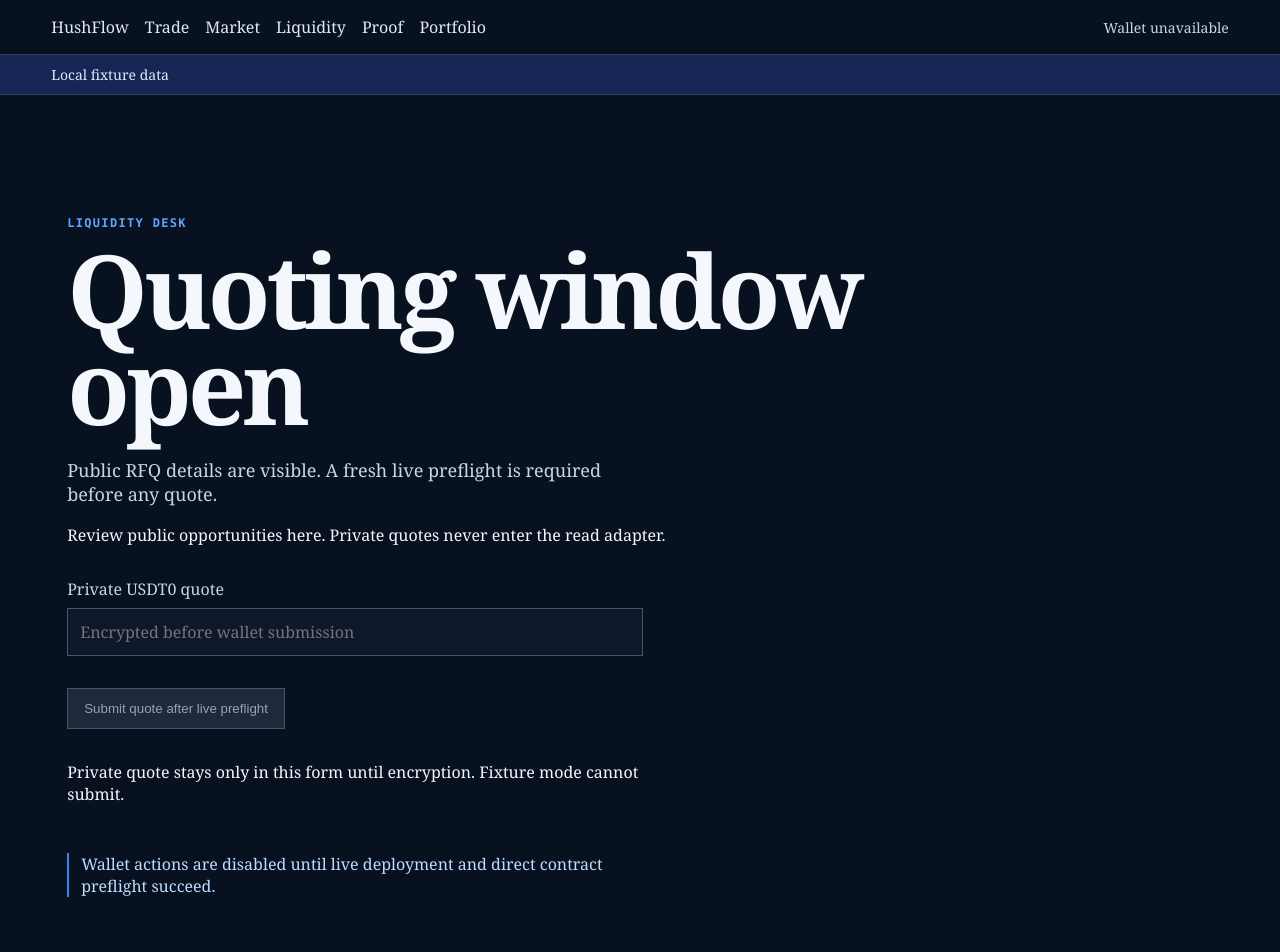
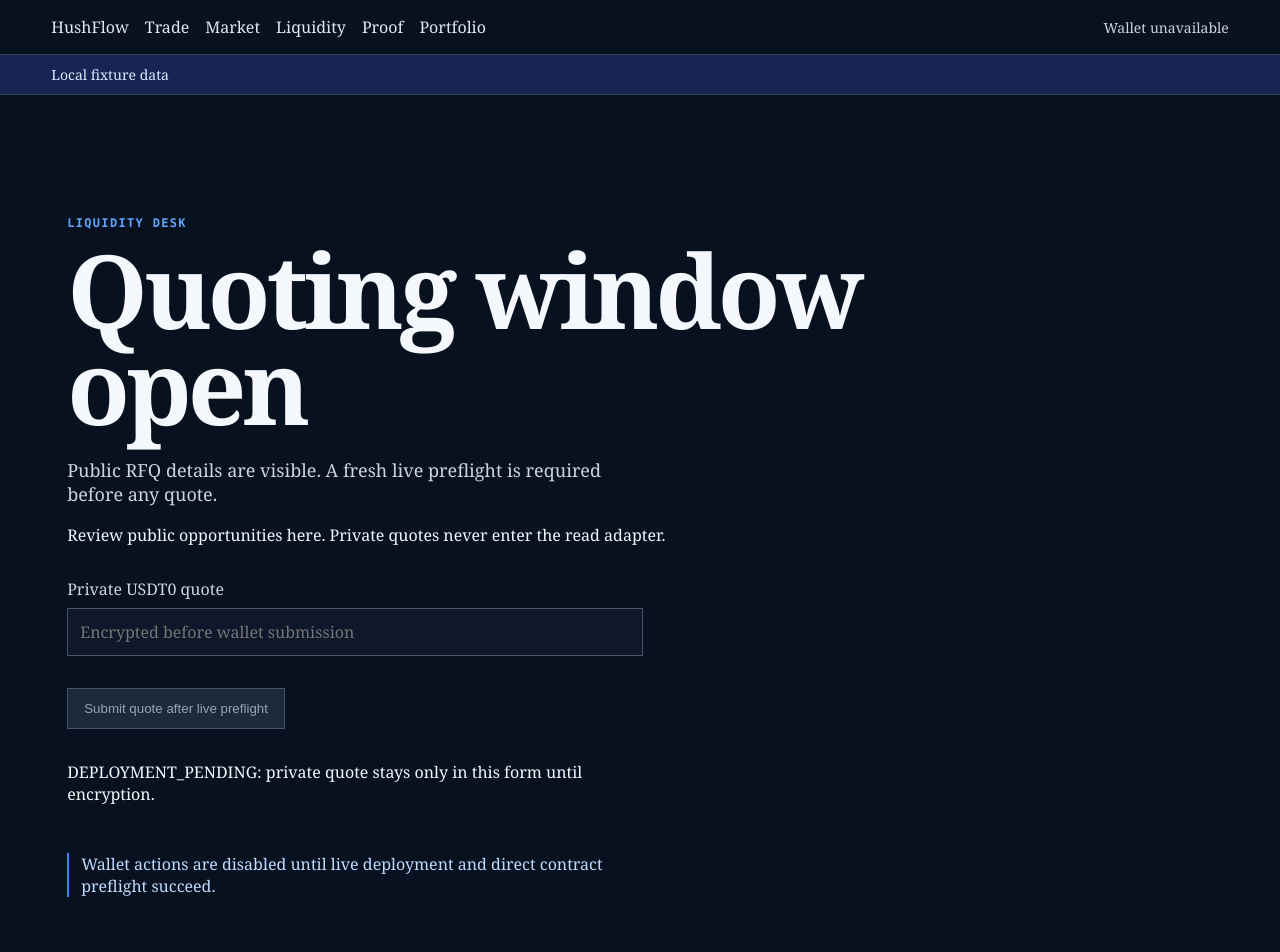
Before and after one commit to kuchikamizake05/HushFlow, a Next.js app in the folder apps/web/: page /liquidity in a window 1280 px wide. Shown: the top 952 px of the page. Built offline with nearby package versions, Linux system fonts and the light colour scheme.

Commit message:
feat: show M4B write readiness blocks

```diff
--- a/apps/web/src/liquidity/quote-form.tsx
+++ b/apps/web/src/liquidity/quote-form.tsx
@@ -2,11 +2,11 @@
 
 import { useState } from "react";
 
-import { getQuoteGuard } from "./quote-guard";
+import { getWriteGuard, pendingWritePreflight } from "../writes/preflight";
 
 export function QuoteForm() {
   const [quote, setQuote] = useState("");
-  const guard = getQuoteGuard({ mode: "fixture", rpc: "unavailable" });
+  const guard = getWriteGuard(pendingWritePreflight);
 
   return (
     <form className="trade-form" onSubmit={(event) => event.preventDefault()}>
@@ -25,8 +25,9 @@ export function QuoteForm() {
         Submit quote after live preflight
       </button>
       <p role="status">
-        Private quote stays only in this form until encryption. Fixture mode
-        cannot submit.
+        {guard.enabled
+          ? "Direct RPC preflight ready."
+          : `${guard.reason}: private quote stays only in this form until encryption.`}
       </p>
     </form>
   );
```
Also changed, not shown: apps/web/src/rfq/trade-form.tsx (+3 -10 lines), 1 other file (tests, documents, lock files or other folders).
